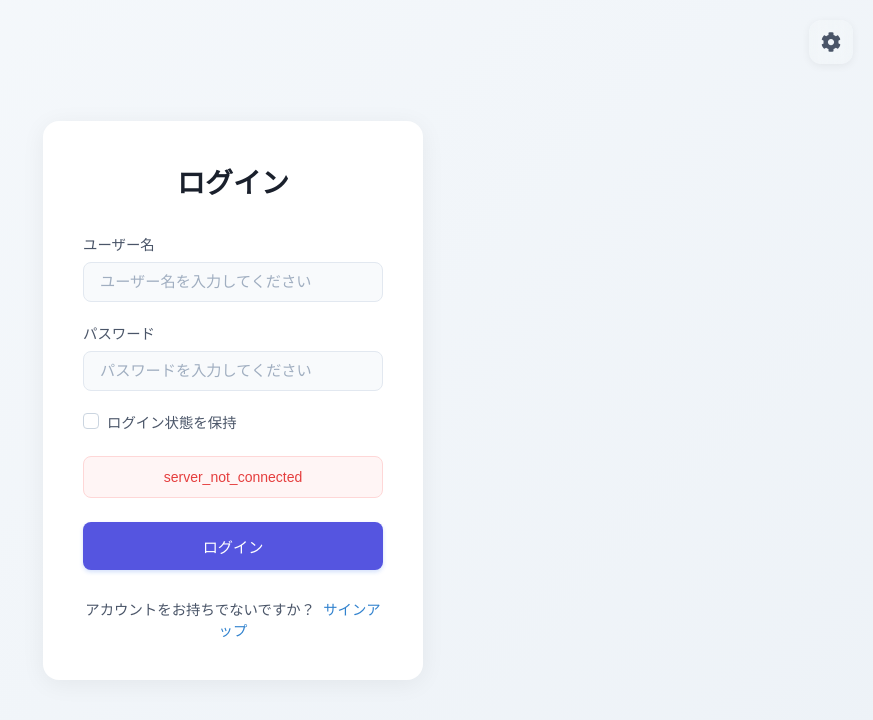
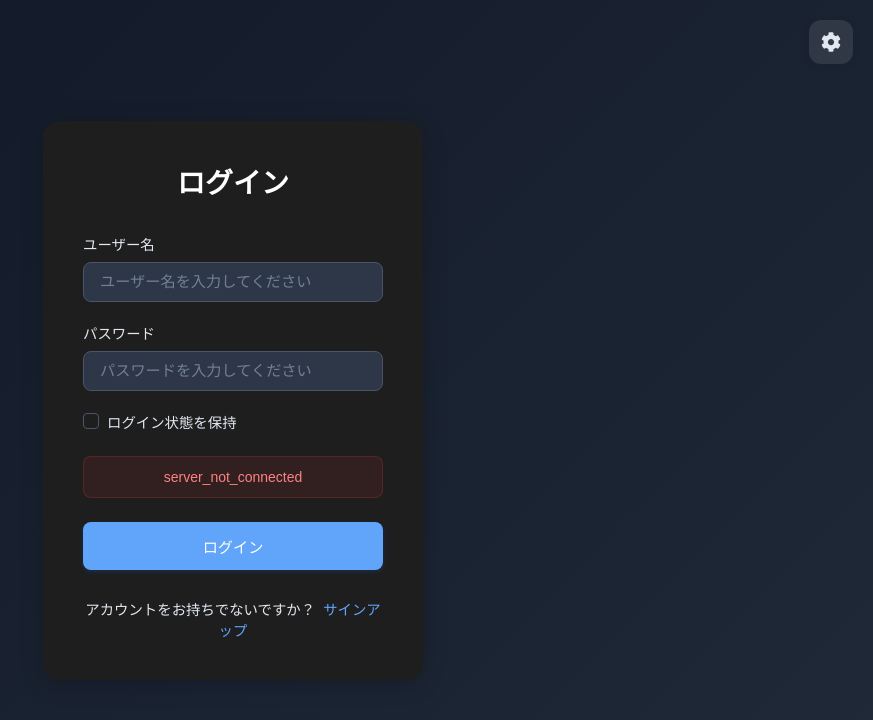
Before and after one commit to P0PCAT-012345/HandyApp, a React (Create React App) app: page / in a window 1280 px wide. Shown: the top 720 px of the page, without its empty margins (407-1280 px from the left). Built offline with nearby package versions, Linux system fonts and the light colour scheme; no server answers; what ldrs would draw is missing.

Commit message:
theme context

```diff
--- a/src/contexts/ThemeContext.tsx
+++ b/src/contexts/ThemeContext.tsx
@@ -11,7 +11,7 @@ interface ThemeContextType {
 }
 
 const ThemeContext = createContext<ThemeContextType>({
-  theme: 'light',
+  theme: 'dark',
   toggleTheme: () => {},
   setTheme: () => {},
 });
@@ -25,7 +25,7 @@ interface ThemeProviderProps {
 export const ThemeProvider: React.FC<ThemeProviderProps> = ({ children }) => {
   const [theme, setTheme] = useState<Theme>(() => {
     const savedTheme = localStorage.getItem('theme') as Theme;
-    return savedTheme || 'light';
+    return savedTheme || 'dark';
   });
 
   useEffect(() => {
```
